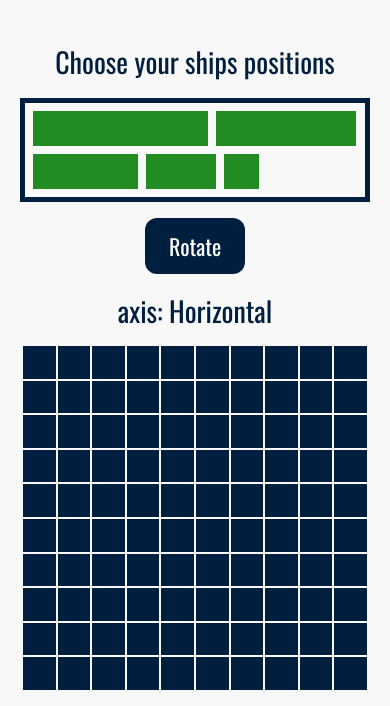
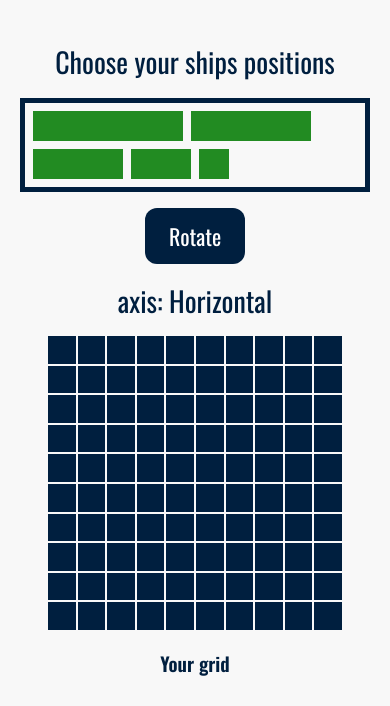
Before and after one commit to Abdelkrim-Saouchi/Battleship, a website built with webpack: page src/template.html in a window 390 px wide. Shown: the part 73-779 px from the top of the page. Built offline with nearby package versions, Linux system fonts and the light colour scheme.

Commit message:
fix responsive desgin problems

```diff
--- a/src/style.css
+++ b/src/style.css
@@ -241,34 +241,40 @@ footer a:is(:focus, :hover) {
 }
 
 @media (width < 500px) {
+  main {
+    padding: 8px;
+  }
+  .game-container {
+    flex-direction: column;
+  }
   .game-container__board {
-    width: 350px;
+    width: 300px;
   }
   .game-container__grid {
-    width: 350px;
-    height: 350px;
+    width: 300px;
+    height: 300px;
   }
   .start-section__ship-options > div {
-    height: 35px;
+    height: 30px;
   }
 
   .start-section__currier {
-    width: 175px;
+    width: 150px;
   }
 
   .start-section__battleship {
-    width: 140px;
+    width: 120px;
   }
 
   .start-section__destroyer {
-    width: 105px;
+    width: 90px;
   }
 
   .start-section__submarine {
-    width: 70px;
+    width: 60px;
   }
 
   .start-section__patrol-boat {
-    width: 35px;
+    width: 30px;
   }
 }
```
Also changed, not shown: dist/bundle840e1a12b9af176fca44.js, dist/index.html, 2 other files.
